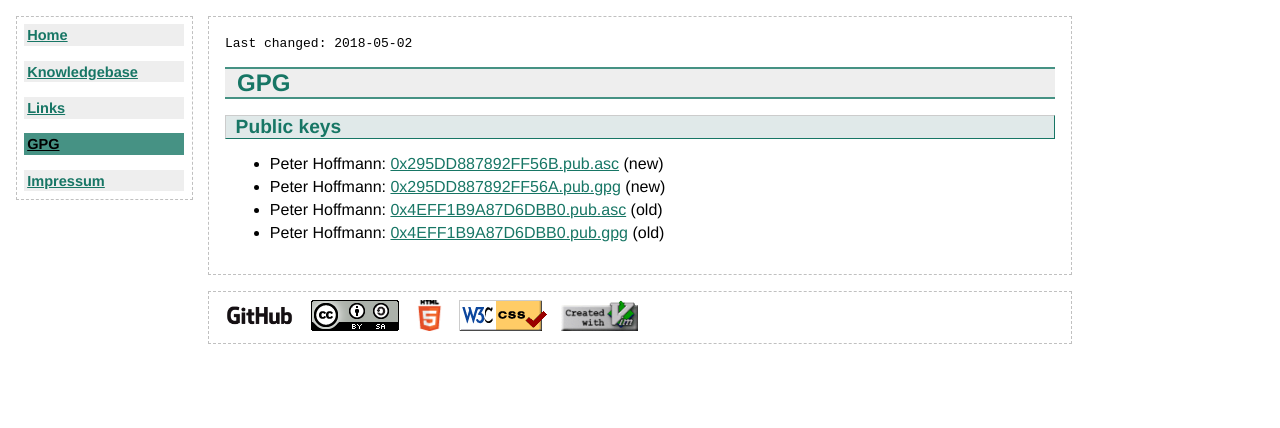
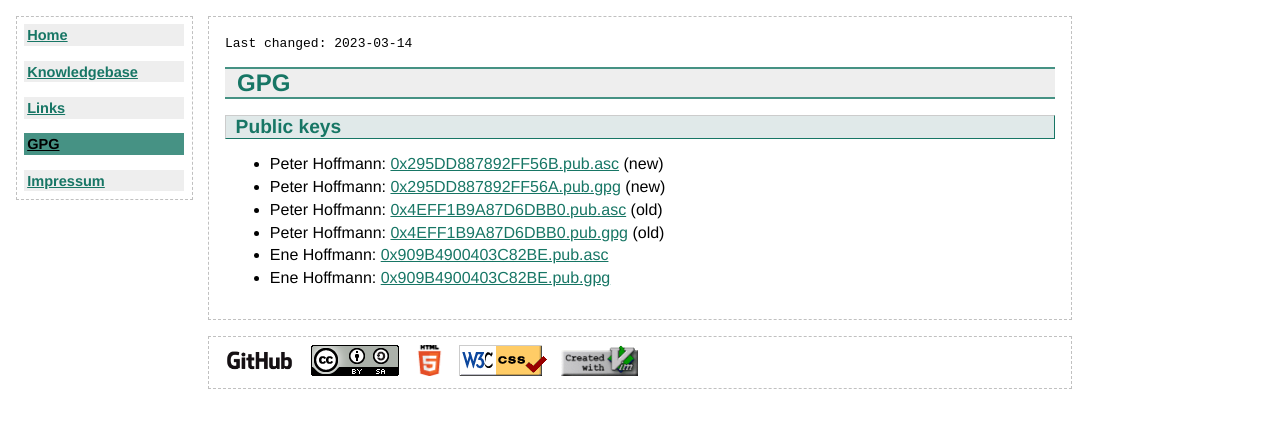
Before and after one commit to flyinggreenfrog/flyinggreenfrog.github.io, a Jekyll site: the page built from gpg/index.md, in a window 1280 px wide. Shown: the top 428 px of the page. Built offline with Jekyll 4.4.1, drawn with Linux system fonts in a browser that asks for light colours.

Commit message:
Added gpg 0x909B4900403C82BE.pub.

```diff
--- a/gpg/index.md
+++ b/gpg/index.md
@@ -1,6 +1,6 @@
 ---
 title: GPG
-last-changed: <time>2018-05-02</time>
+last-changed: <time>2023-03-14</time>
 navigation-order: 99
 ---
 ## Public keys
@@ -9,3 +9,5 @@ navigation-order: 99
 * Peter Hoffmann: [0x295DD887892FF56A.pub.gpg](0x295DD887892FF56B.pub.gpg) (new)
 * Peter Hoffmann: [0x4EFF1B9A87D6DBB0.pub.asc](0x4EFF1B9A87D6DBB0.pub.asc) (old)
 * Peter Hoffmann: [0x4EFF1B9A87D6DBB0.pub.gpg](0x4EFF1B9A87D6DBB0.pub.gpg) (old)
+* Ene Hoffmann: [0x909B4900403C82BE.pub.asc](0x909B4900403C82BE.pub.asc)
+* Ene Hoffmann: [0x909B4900403C82BE.pub.gpg](0x909B4900403C82BE.pub.gpg)
```
Also changed, not shown: 2 other files.
